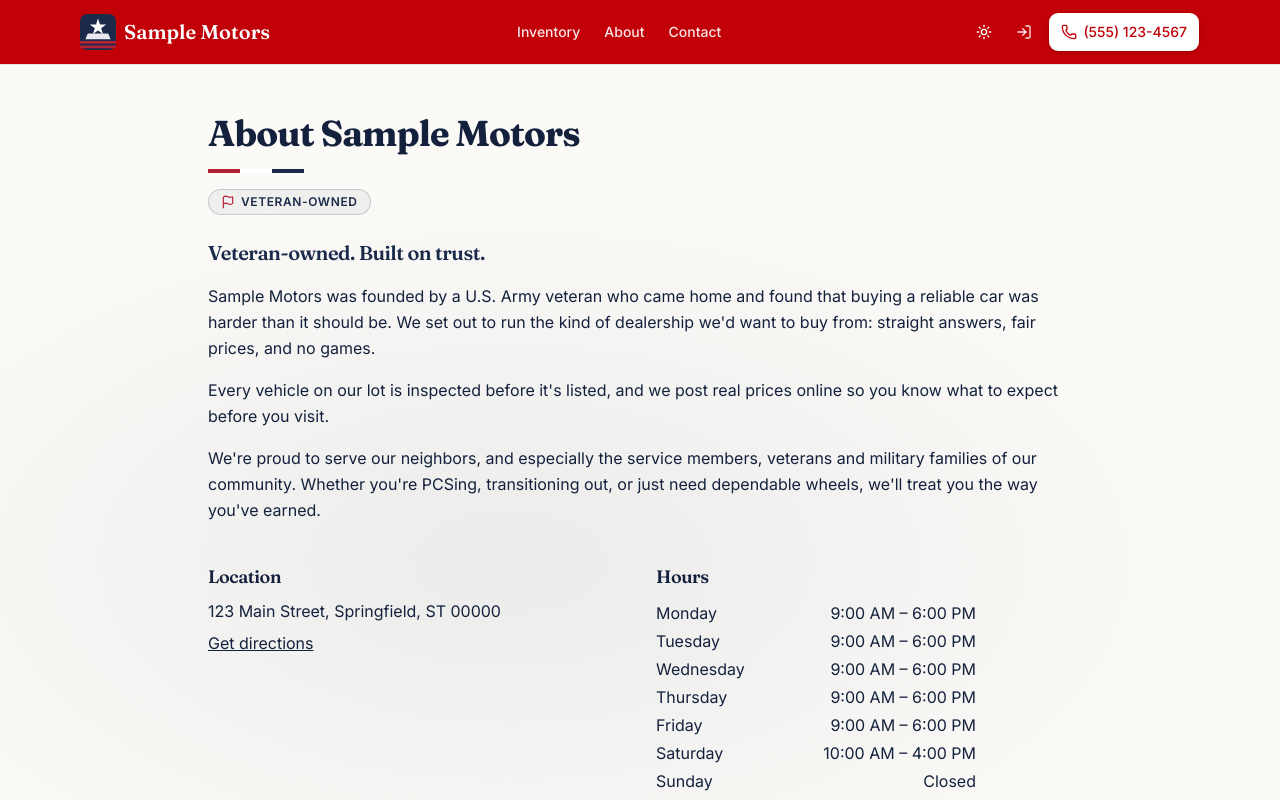
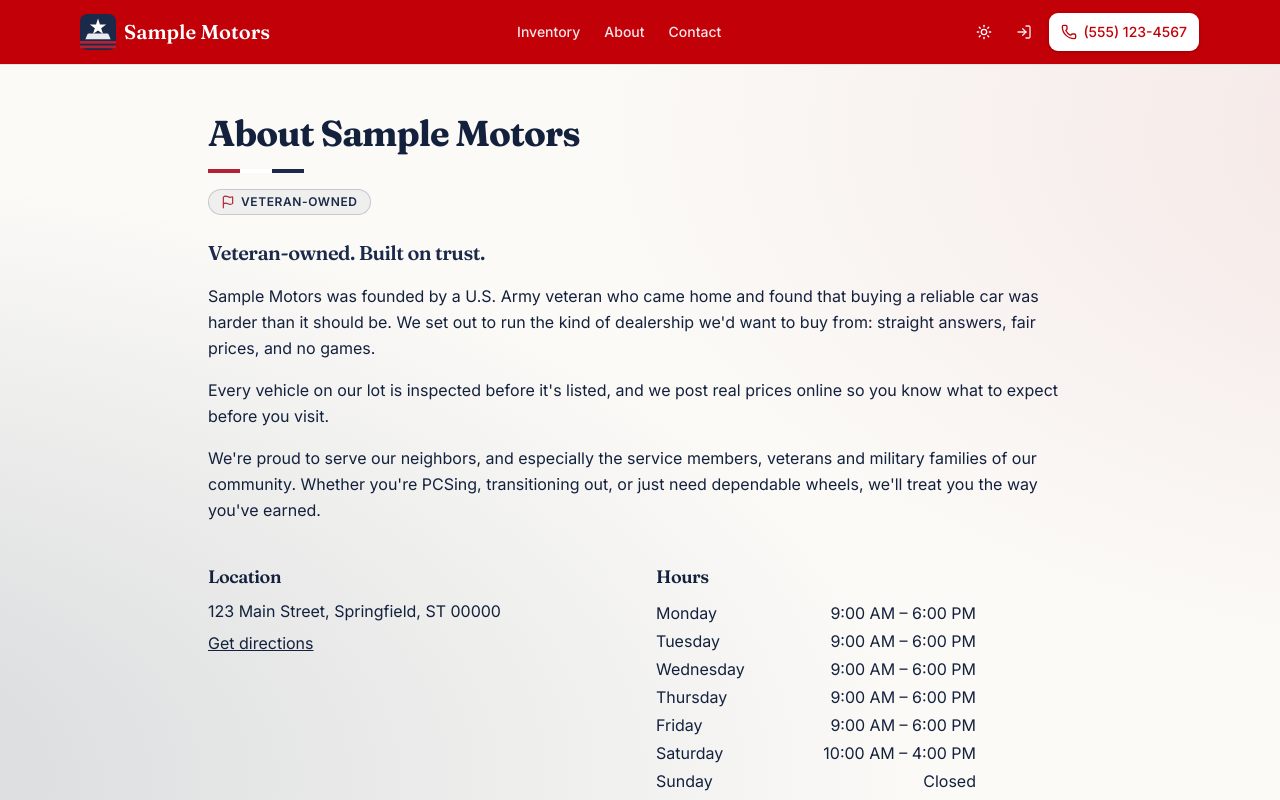
Before and after one commit to Malvado996/used-car-dealer-template, a Next.js app: page /about in a window 1280 px wide. Shown: the top 800 px of the page. Built offline with nearby package versions, Linux system fonts and the light colour scheme.

Commit message:
Make background showroom glow animation more visible
- Primary glow 7% -> 18%, ellipse 40%x35% -> 55%x45%
- Add second accent-color glow (10%; dark mode 12%), dark white glow 5% -> 12%
- Background size 200% -> 250%; drift now a 4-point loop across the full area

```diff
--- a/src/app/globals.css
+++ b/src/app/globals.css
@@ -154,29 +154,27 @@
   background: linear-gradient(90deg, var(--brand-accent) 0 33.3%, #ffffff 33.3% 66.6%, var(--primary) 66.6% 100%);
 }
 
-/* Subtle showroom light: a soft radial glow drifting across the main area (~20s). */
+/* Showroom light: soft radial glows drifting across the main area (~20s). */
 @keyframes showroom-drift {
-  0%   { background-position: 0% 0%; }
-  50%  { background-position: 100% 60%; }
-  100% { background-position: 0% 0%; }
+  0%   { background-position: 0% 0%, 100% 100%; }
+  25%  { background-position: 100% 20%, 0% 80%; }
+  50%  { background-position: 80% 100%, 20% 0%; }
+  75%  { background-position: 10% 70%, 90% 30%; }
+  100% { background-position: 0% 0%, 100% 100%; }
 }
 @layer utilities {
   .showroom-glow {
-    background-image: radial-gradient(
-      ellipse 40% 35% at 50% 50%,
-      color-mix(in oklab, var(--primary) 7%, transparent),
-      transparent 70%
-    );
-    background-size: 200% 200%;
+    background-image:
+      radial-gradient(ellipse 55% 45% at 50% 50%, color-mix(in oklab, var(--primary) 18%, transparent), transparent 70%),
+      radial-gradient(ellipse 45% 40% at 50% 50%, color-mix(in oklab, var(--brand-accent) 10%, transparent), transparent 70%);
+    background-size: 250% 250%, 250% 250%;
     background-repeat: no-repeat;
     animation: showroom-drift 20s ease-in-out infinite;
   }
   .dark .showroom-glow {
-    background-image: radial-gradient(
-      ellipse 40% 35% at 50% 50%,
-      color-mix(in oklab, white 5%, transparent),
-      transparent 70%
-    );
+    background-image:
+      radial-gradient(ellipse 55% 45% at 50% 50%, color-mix(in oklab, white 12%, transparent), transparent 70%),
+      radial-gradient(ellipse 45% 40% at 50% 50%, color-mix(in oklab, var(--brand-accent) 12%, transparent), transparent 70%);
   }
   @media (prefers-reduced-motion: reduce) {
     .showroom-glow { animation: none; }
```
